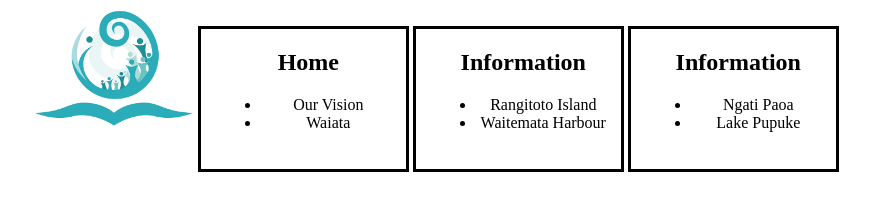
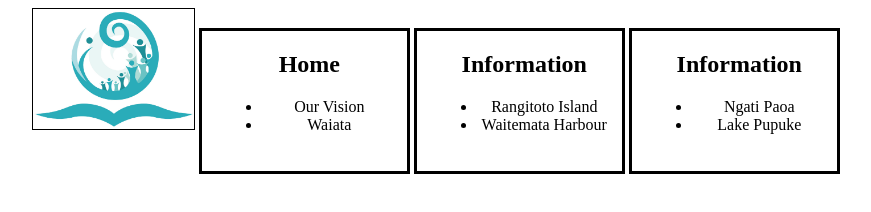
Before and after one commit to MasonDrylie/AS91897-Mason-Drylie, a plain HTML site: page index.html in a window 1280 px wide. Shown: the whole page, without its empty margins (204-1075 px from the left). Drawn offline with Linux system fonts and the light colour scheme.

```diff
--- a/styles/style.css
+++ b/styles/style.css
@@ -7,11 +7,10 @@
 #logo {
     height: 120px;
     display: inline-block;
+    border: 1px solid;
+    top: 60px;
 }
 
-nav {
-    clear: both;
-}
 
 .navbox {
     height: 120px;
```
